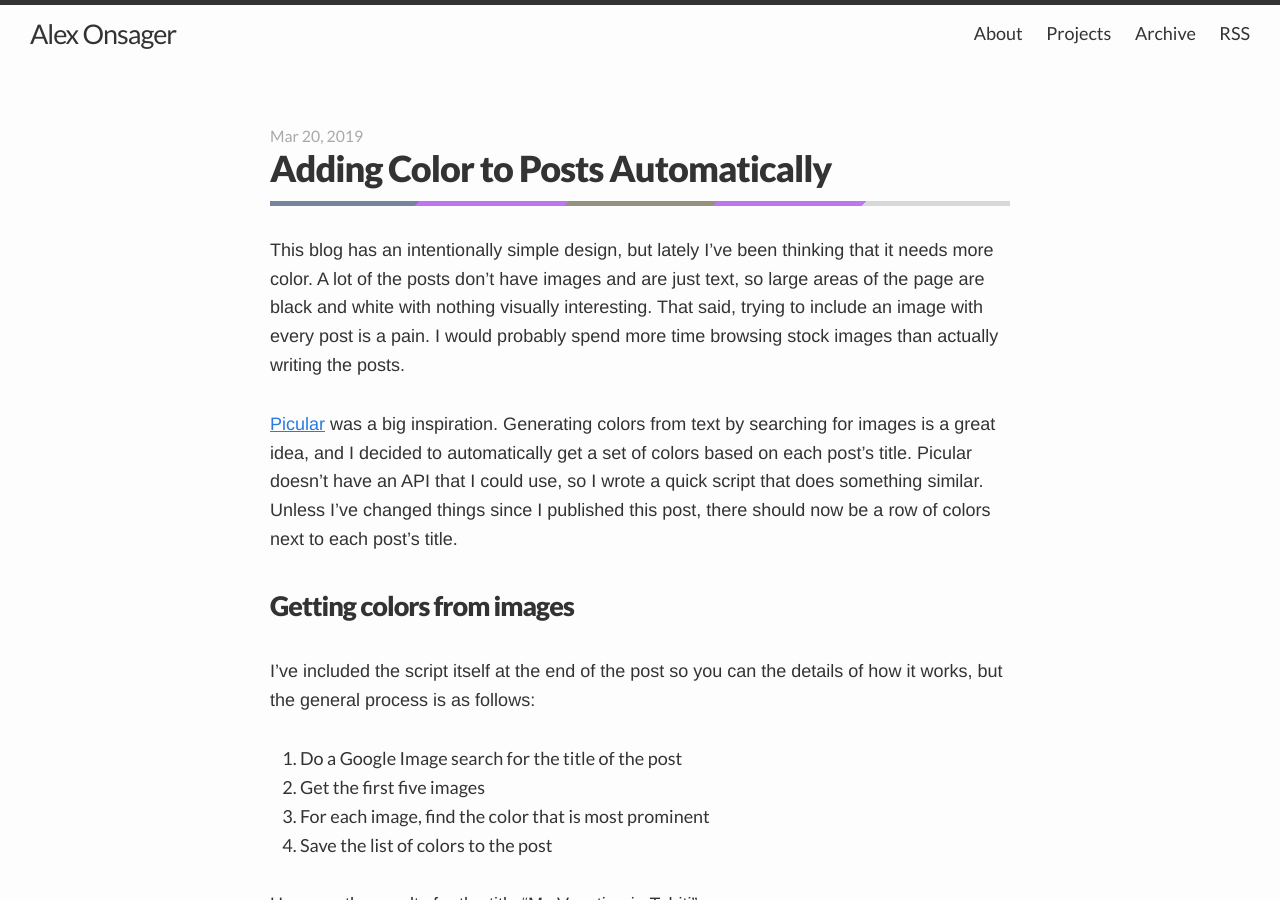
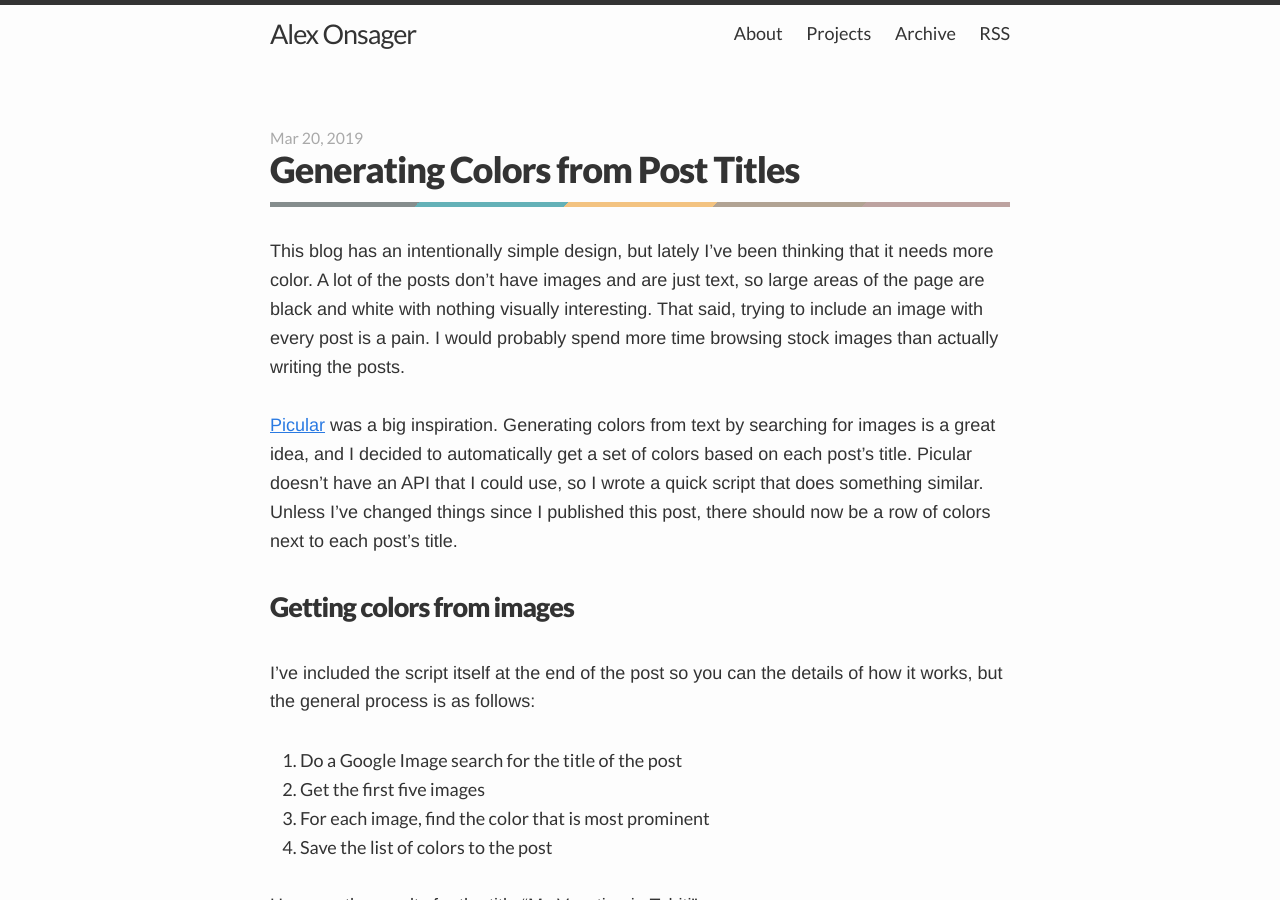
Before and after one commit to aonsager/aonsager.github.io, a Jekyll site: the page built from _posts/2019-03-20-adding-color-to-posts-automatically.md, in a window 1280 px wide and 900 px high. Built offline with Jekyll 4.4.1, drawn with Linux system fonts in a browser that asks for light colours; comment, search, counter and statistics services are not loaded.

Commit message:
changed post title

```diff
--- a/_includes/header.html
+++ b/_includes/header.html
@@ -1,5 +1,5 @@
 <header class="site-header" role="banner">
-
+  <div class="wrapper">
     {% assign default_paths = site.pages | map: "path" %}
     {% assign page_paths = site.header_pages | default: default_paths %}
     <a class="site-title" href="{{ "/" | relative_url }}">{{ site.title | escape }}</a>
@@ -25,5 +25,5 @@
         </div>
       </nav>
     {% endif %}
-
+  </div>
 </header>
--- a/_posts/2019-03-20-adding-color-to-posts-automatically.md
+++ b/_posts/2019-03-20-adding-color-to-posts-automatically.md
@@ -1,14 +1,14 @@
 ---
 layout: post
-title: Adding Color to Posts Automatically
+title: Generating Colors from Post Titles
 slug: adding-color-to-posts-automatically
 link:
 colors:
-- "#C8C9C8"
-- "#A33EEB"
-- "#69644A"
-- "#A23DEA"
-- "#3E5176"
+- "#A27D7A"
+- "#927D67"
+- "#EFAB4D"
+- "#24919A"
+- "#535E5E"
 tags:
 - design
 - blog
--- a/tasks/picular.rb
+++ b/tasks/post_colors.rb
@@ -34,6 +34,7 @@
   palette.each do |p|
     pixel = p[0]
     hsl = pixel.to_HSL
+    puts hsl
     if hsl[2] < 0.3
       # skip because too dark
       next
@@ -46,5 +47,6 @@
     end
   end
   colors << color
+  puts "picked #{color}"
 end
 puts colors
```
Lines whose indentation alone changed are shown as unchanged.
